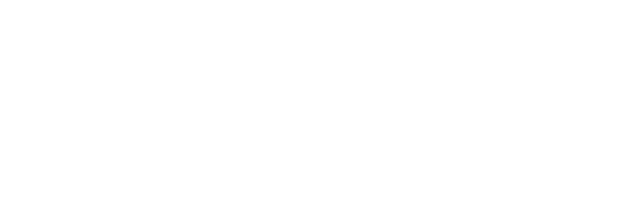
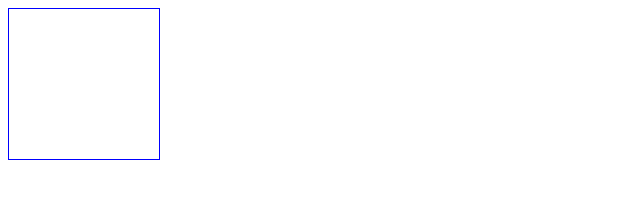
Before and after one commit to Peryshka/Events-tasks, a plain HTML site: page index.html in a window 1280 px wide. Shown: the whole page, without its empty margins (0-640 px from the left). Drawn offline with Linux system fonts and the light colour scheme.

Commit message:
Second task for ctrl and click event

```diff
--- a/index.html
+++ b/index.html
@@ -3,8 +3,10 @@
 <head>
   <meta charset="UTF-8">
   <title>Events Tasks</title>
+  <link rel="stylesheet" href="./style.css">
 </head>
 <body>
+<div id="redBlock"></div>
 <script src="./main.js"></script>
 </body>
 </html>
--- /dev/null
+++ b/style.css
@@ -0,0 +1,5 @@
+#redBlock {
+  width: 150px;
+  height: 150px;
+  border: 1px solid blue;
+}
```
Also changed, not shown: main.js (+12 -0 lines).
